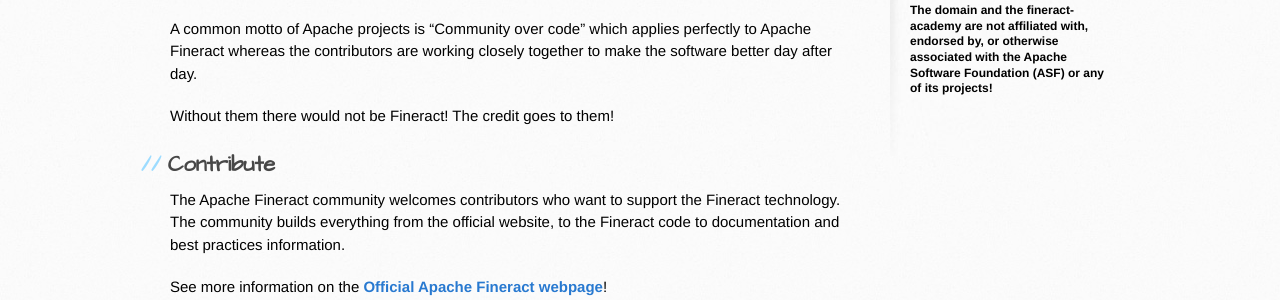
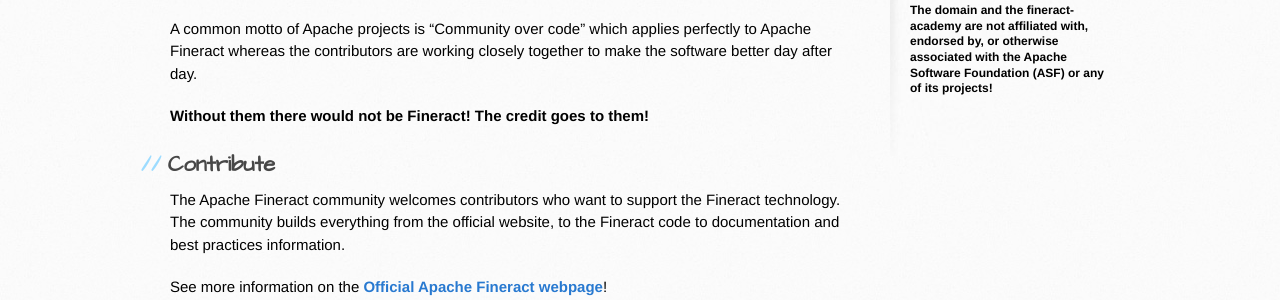
Before and after one commit to fineract-academy/pages, a Jekyll site: the page built from index.md, in a window 1280 px wide. Shown: the part 686-986 px from the top of the page. Built offline with Jekyll 4.4.1, drawn with Linux system fonts in a browser that asks for light colours.

```diff
--- a/index.md
+++ b/index.md
@@ -14,7 +14,7 @@ Apache Fineract 1.x is developed and maintained by an active, independent commun
 
 A common motto of Apache projects is "Community over code" which applies perfectly to Apache Fineract whereas the contributors are working closely together to make the software better day after day.
 
-Without them there would not be Fineract! The credit goes to them!
+<b>Without them there would not be Fineract! The credit goes to them!</b>
 
 ## Contribute
 
```
